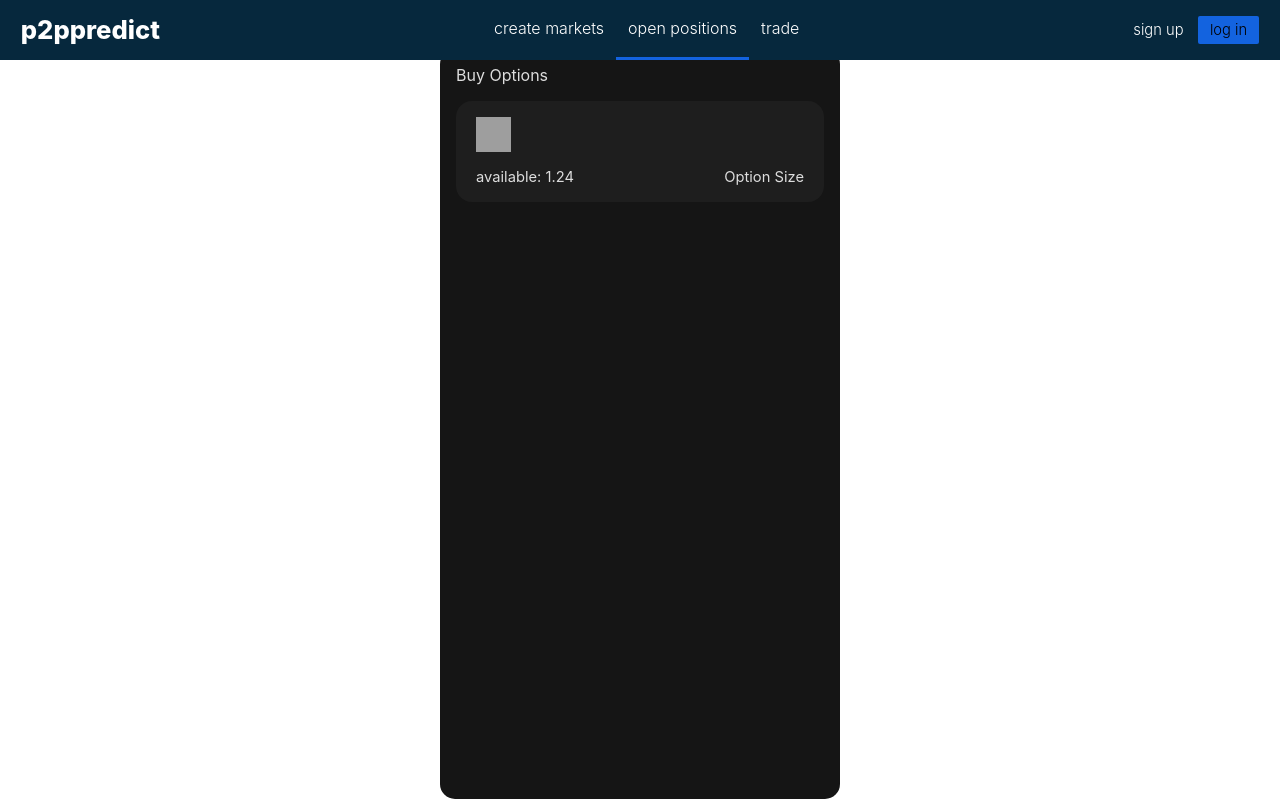
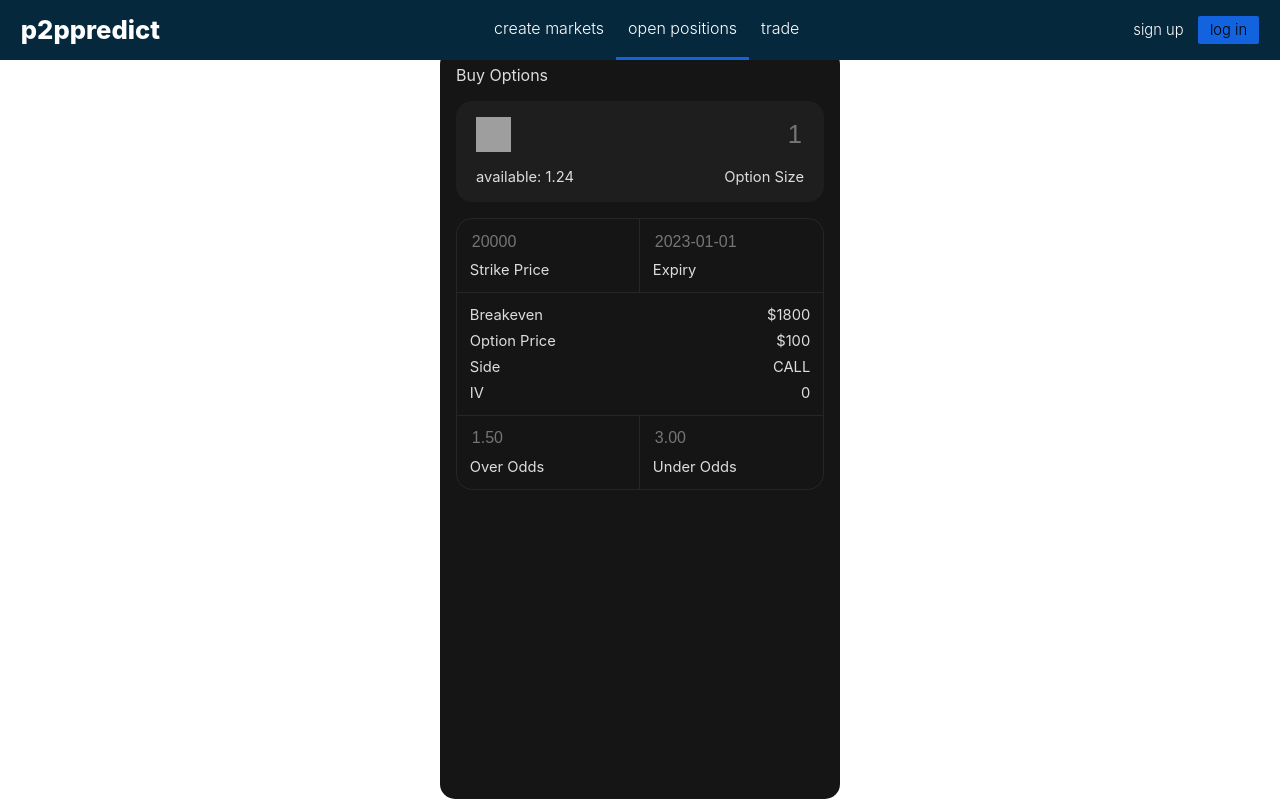
Before and after one commit to holma91/p2ppredict, a Next.js app in the folder frontend/: page /makerthing in a window 1280 px wide. Built offline with nearby package versions, Linux system fonts and the light colour scheme; grey boxes are pictures that could not be loaded.

Commit message:
work on modal

```diff
--- a/frontend/pages/makerthing.tsx
+++ b/frontend/pages/makerthing.tsx
@@ -21,7 +21,7 @@ const MakerThing: NextPage = () => {
 					<div className="inner-size">
 						<img src={assetToImage['btc']} alt={`btc-logo`} />
 						<div className="input-div">
-							<input />
+							<input placeholder="1" />
 						</div>
 					</div>
 					<div className="inner-size">
@@ -29,10 +29,97 @@ const MakerThing: NextPage = () => {
 						<p>Option Size</p>
 					</div>
 				</SizeDiv>
+				<MultiDiv>
+					<div className="split">
+						<div className="first">
+							<input type="number" placeholder="20000" />
+							<p>Strike Price</p>
+						</div>
+						<div>
+							<input type="date " placeholder="2023-01-01" />
+							<p>Expiry</p>
+						</div>
+					</div>
+					<div className="mid">
+						<div>
+							<p>Breakeven</p>
+							<p>$1800</p>
+						</div>
+						<div>
+							<p>Option Price</p>
+							<p>$100</p>
+						</div>
+						<div>
+							<p>Side</p>
+							<p>CALL</p>
+						</div>
+						<div>
+							<p>IV</p>
+							<p>0</p>
+						</div>
+					</div>
+					<div className="split">
+						<div className="first">
+							<input type="number" placeholder="1.50" />
+							<p>Over Odds</p>
+						</div>
+						<div>
+							<input type="number" placeholder="3.00" />
+							<p>Under Odds</p>
+						</div>
+					</div>
+				</MultiDiv>
 			</Thing>
 		</Container>
 	);
 };
+
+const MultiDiv = styled.div`
+	border: 1px solid #262626;
+	border-radius: 1rem;
+	p {
+		font-size: ${({ theme }) => theme.typeScale.smallParagraph};
+	}
+
+	.split {
+		display: grid;
+		grid-template-columns: 1fr 1fr;
+
+		.first {
+			border-right: 1px solid #262626;
+		}
+		div {
+			padding: 0.8rem;
+			display: flex;
+			flex-direction: column;
+			gap: 0.6rem;
+
+			input {
+				color: ${({ theme }) => theme.text.secondary};
+
+				font-size: ${({ theme }) => theme.typeScale.paragraph};
+				background-color: inherit;
+				outline: none;
+				border: none;
+				width: 100%;
+				/* text-align: right; */
+			}
+		}
+	}
+
+	.mid {
+		border-top: 1px solid #262626;
+		border-bottom: 1px solid #262626;
+		padding: 0.8rem;
+		display: flex;
+		flex-direction: column;
+		gap: 0.5rem;
+		div {
+			display: flex;
+			justify-content: space-between;
+		}
+	}
+`;
 
 const SizeDiv = styled.div`
 	width: 100%;
@@ -77,7 +164,6 @@ const SizeDiv = styled.div`
 
 const Header = styled.div`
 	display: flex;
-	margin-bottom: 1rem;
 `;
 
 const Thing = styled.div`
@@ -90,6 +176,7 @@ const Thing = styled.div`
 
 	display: flex;
 	flex-direction: column;
+	gap: 1rem;
 	border-radius: 15px;
 `;
 
```
